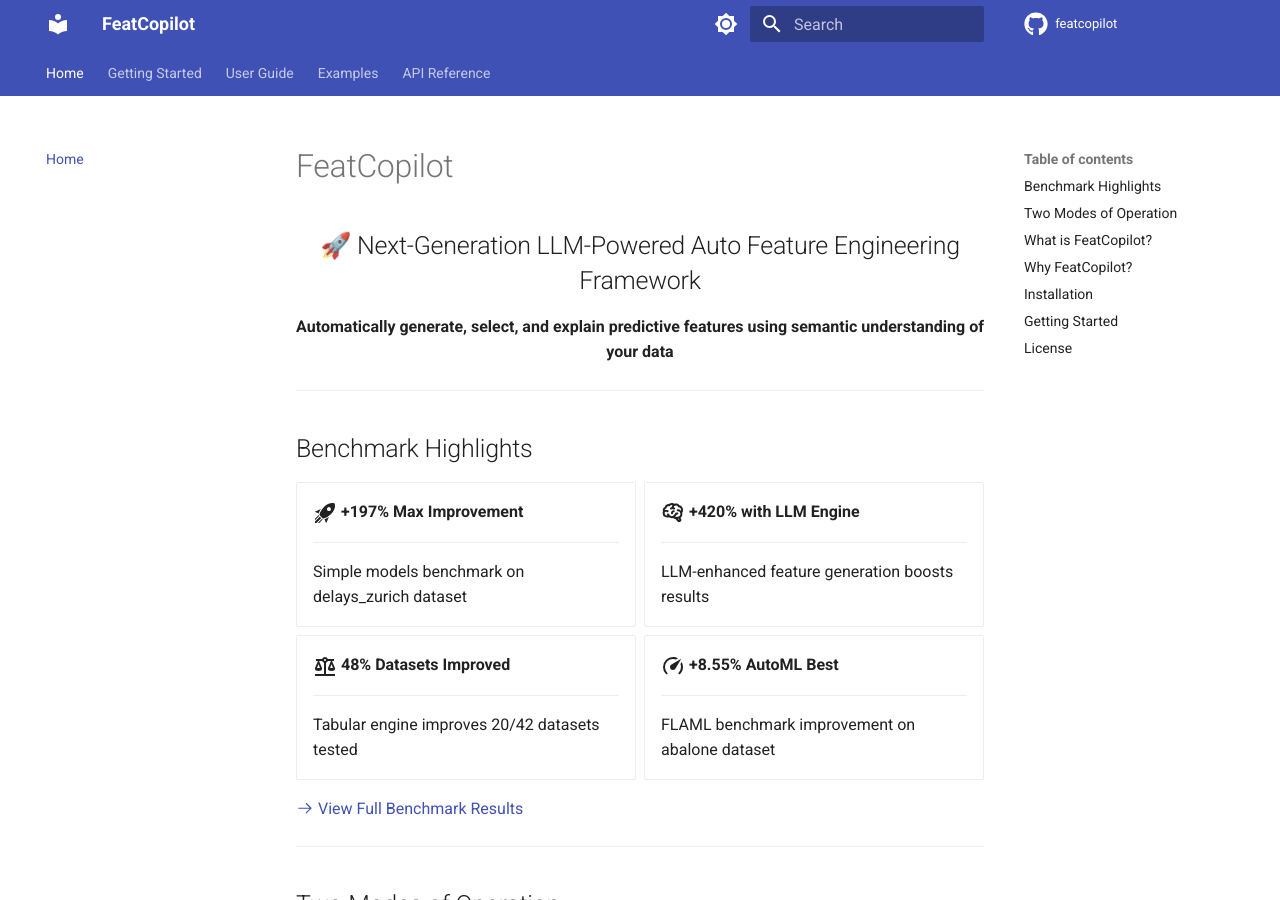
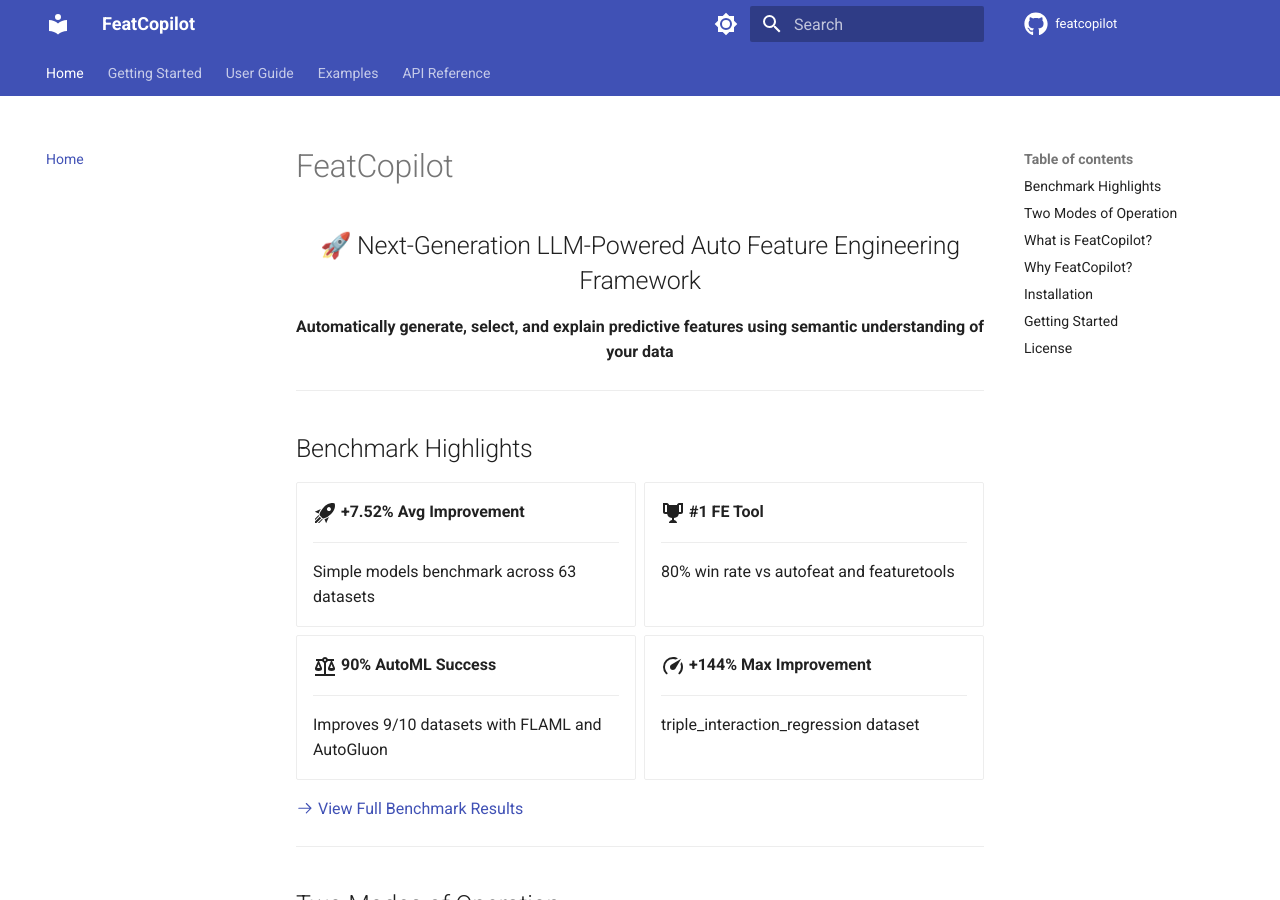
Before and after one commit to thinkall/featcopilot, an MkDocs documentation site: the page built from docs/index.md, in a window 1280 px wide and 900 px high. Built offline with MkDocs 1.6.1 and Material for MkDocs 9.7.7, drawn with Linux system fonts in a browser that asks for light colours; comment, search, counter and statistics services are not loaded.

Commit message:
docs: update index.md benchmark highlights
Co-authored-by: Copilot <223556219+Copilot@users.noreply.github.com>

```diff
--- a/docs/index.md
+++ b/docs/index.md
@@ -11,29 +11,29 @@
 
 <div class="grid cards" markdown>
 
--   :material-rocket-launch:{ .lg .middle } __+197% Max Improvement__
+-   :material-rocket-launch:{ .lg .middle } __+7.52% Avg Improvement__
 
     ---
 
-    Simple models benchmark on delays_zurich dataset
+    Simple models benchmark across 63 datasets
 
--   :material-brain:{ .lg .middle } __+420% with LLM Engine__
+-   :material-trophy:{ .lg .middle } __#1 FE Tool__
 
     ---
 
-    LLM-enhanced feature generation boosts results
+    80% win rate vs autofeat and featuretools
 
--   :material-scale-balance:{ .lg .middle } __48% Datasets Improved__
+-   :material-scale-balance:{ .lg .middle } __90% AutoML Success__
 
     ---
 
-    Tabular engine improves 20/42 datasets tested
+    Improves 9/10 datasets with FLAML and AutoGluon
 
--   :material-speedometer:{ .lg .middle } __+8.55% AutoML Best__
+-   :material-speedometer:{ .lg .middle } __+144% Max Improvement__
 
     ---
 
-    FLAML benchmark improvement on abalone dataset
+    triple_interaction_regression dataset
 
 </div>
 
```
